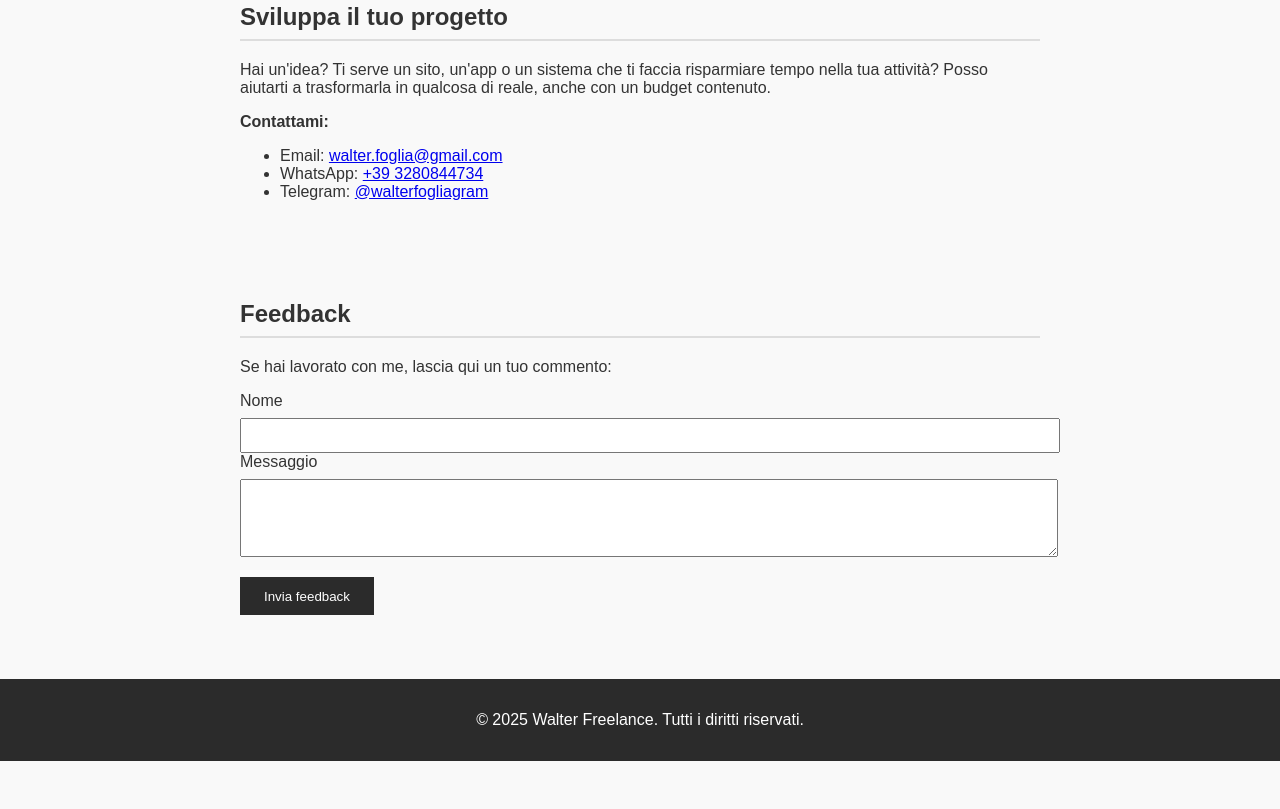
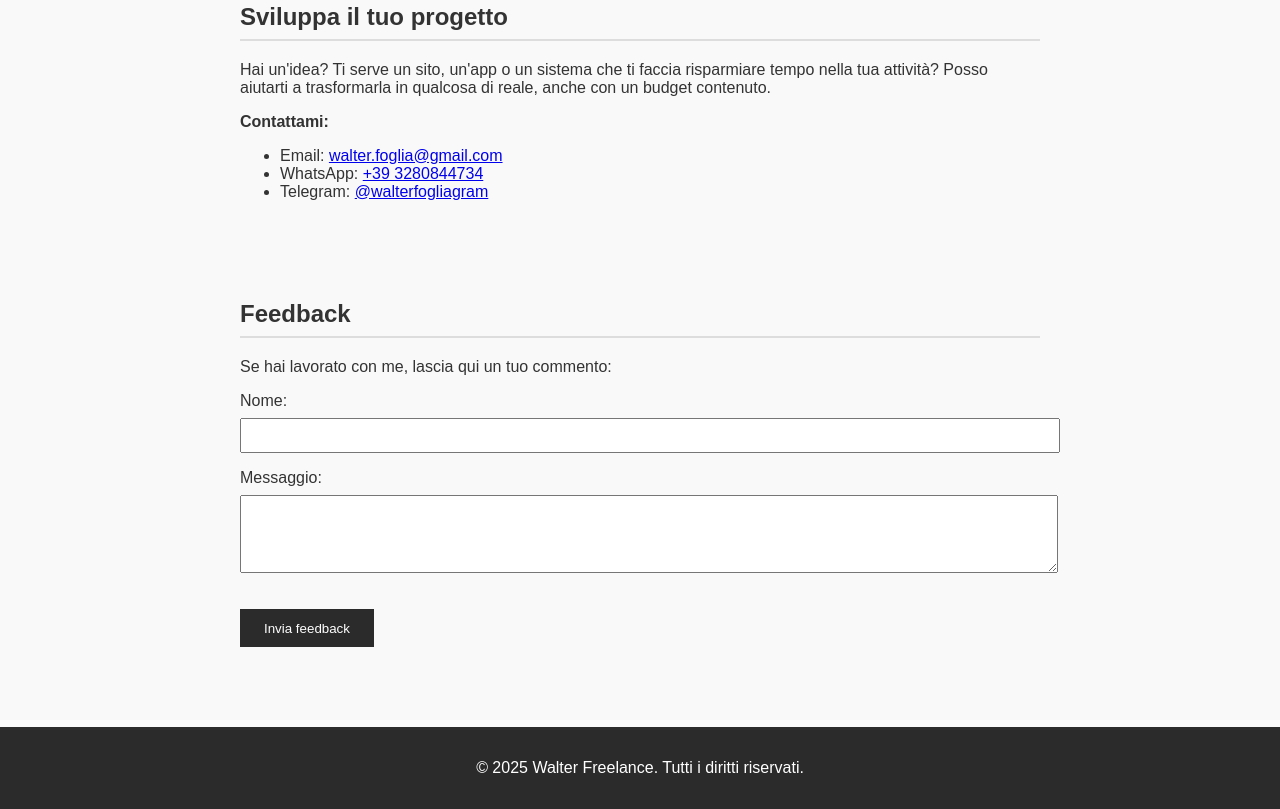
Before and after one commit to walterfoglia89/Walterfogliagram, a plain HTML site: page index.html in a window 1280 px wide. Shown: the part 407-1216 px from the top of the page. Before the commit the page ends 1168 px from the top, so only its background shows below. Drawn offline with Linux system fonts and the light colour scheme.

Commit message:
Update index.html

```diff
--- a/index.html
+++ b/index.html
@@ -44,14 +44,20 @@
   <section id="feedback">
     <h2>Feedback</h2>
     <p>Se hai lavorato con me, lascia qui un tuo commento:</p>
-    <form name="feedback" method="POST" data-netlify="true" action="/grazie.html">
-      <label for="nome">Nome</label>
-      <input type="text" id="nome" name="nome" required>
-
-      <label for="messaggio">Messaggio</label>
-      <textarea id="messaggio" name="messaggio" rows="4" required></textarea>
-
-      <button type="submit">Invia feedback</button>
+    <form name="feedback" netlify action="/grazie.html" method="POST">
+      <p>
+        <label>Nome:<br>
+          <input type="text" name="nome" required>
+        </label>
+      </p>
+      <p>
+        <label>Messaggio:<br>
+          <textarea name="messaggio" rows="4" required></textarea>
+        </label>
+      </p>
+      <p>
+        <button type="submit">Invia feedback</button>
+      </p>
     </form>
   </section>
 
```
